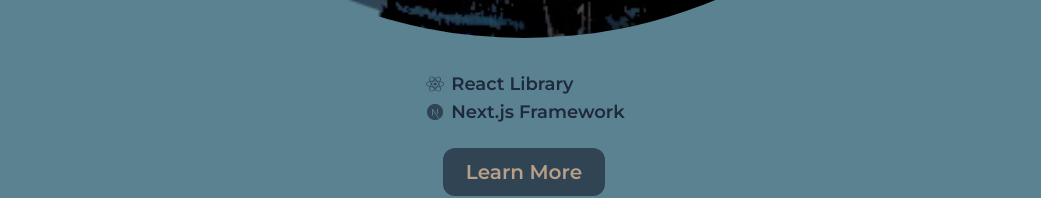
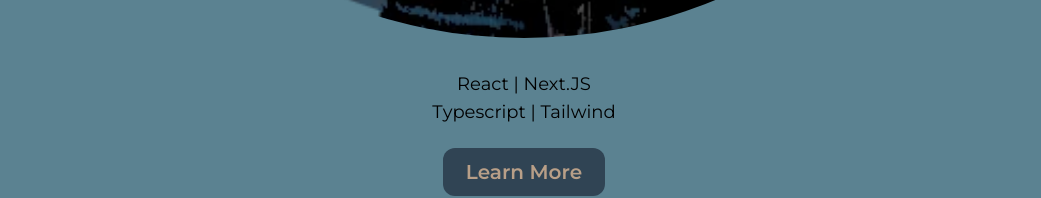
Before and after one commit to wlowrimore/piece_of_me, a Next.js app: page / in a window 1280 px wide. Shown: the part 1265-1463 px from the top of the page, without its empty margins (116-1157 px from the left). Built offline with nearby package versions, Linux system fonts and the light colour scheme.

Commit message:
adds react-icons, arrow icon for about page, and designs the skills section on home page

```diff
--- a/src/app/about/page.tsx
+++ b/src/app/about/page.tsx
@@ -1,9 +1,11 @@
+import { HiChevronRight } from "react-icons/hi";
+
 const About: React.FC = () => {
   return (
     <main className="bg-fixed w-screen min-h-screen bg-about-bg  bg-cover bg-center bg-norepeat flex flex-col mx-auto container">
       <div className="bg-zinc-800/70 w-full min-h-screen">
-        <div className="flex flex-col p-6 justify-center">
-          <h1 className="pb-2 text-2xl text-zinc-100 uppercase">Hey there!</h1>
+        <div className="flex flex-col w-full p-6 justify-center">
+          <h1 className="py-3 text-2xl text-zinc-100 uppercase">Hey there!</h1>
           <p className="text-white">
             I'm William Lowrimore, a Frontend Developer from Nashville, TN. I
             have been studying and building web applications since graduating
@@ -20,10 +22,13 @@
             As a life-long student, teacher, and performer of music, I have
             developed a rich and diverse skill set that flows seemlessly into my
             work as a Frontend Developer.
-            <br />
-            <br />I love what I do, becaus I do what I love!
           </p>
-          <p className="text-white">Arrow</p>
+          <div className="flex items-center w-full text-zinc-100 justify-between py-1 px-8 mt-8 bg-zinc-400/30 rounded">
+            <p className="text-white font-semibold tracking-wide">
+              View Some of My Work
+            </p>
+            <HiChevronRight className="text-3xl" />
+          </div>
         </div>
       </div>
     </main>
--- a/src/app/components/HomeComponent.tsx
+++ b/src/app/components/HomeComponent.tsx
@@ -30,33 +30,13 @@
           className="rounded-b-full"
         />
       </div>
-      <section className="mt-8 flex flex-col items-center">
-        <ul className="flex flex-col font-semibold text-slate-800">
-          <li className="flex text-lg items-center gap-1">
-            <span>
-              <Image
-                src={ReactLogo}
-                alt="react-logo"
-                width={200}
-                height={200}
-                className="w-6 h-5 p-[0.07rem]"
-              />
-            </span>
-            React Library
-          </li>
-          <li className="flex text-lg items-center gap-2">
-            <span>
-              <Image
-                src={NextLogo}
-                alt="next-logo"
-                width={200}
-                height={200}
-                className="w-4 h-4 ml-1"
-              />
-            </span>
-            Next.js Framework
-          </li>
-        </ul>
+      <section className="mt-8 text-lg flex flex-col items-center">
+        <div className="flex">
+          <p>React</p>&nbsp;|&nbsp;<p>Next.JS</p>
+        </div>
+        <div className="flex">
+          <p>Typescript</p>&nbsp;|&nbsp; <p>Tailwind</p>
+        </div>
       </section>
 
       <div className="mt-8 mb-4">
```
Also changed, not shown: package.json (+5 -4 lines), 1 other file (tests, documents, lock files or other folders).
